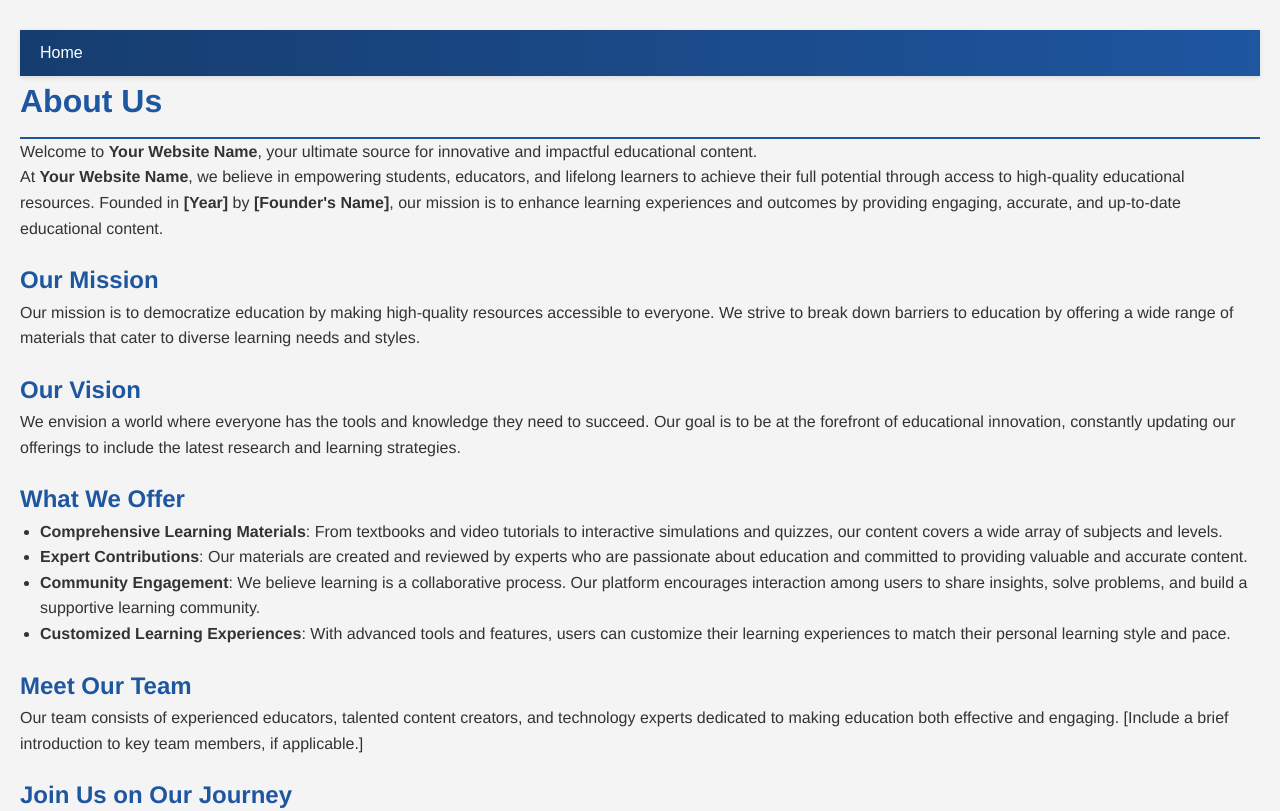
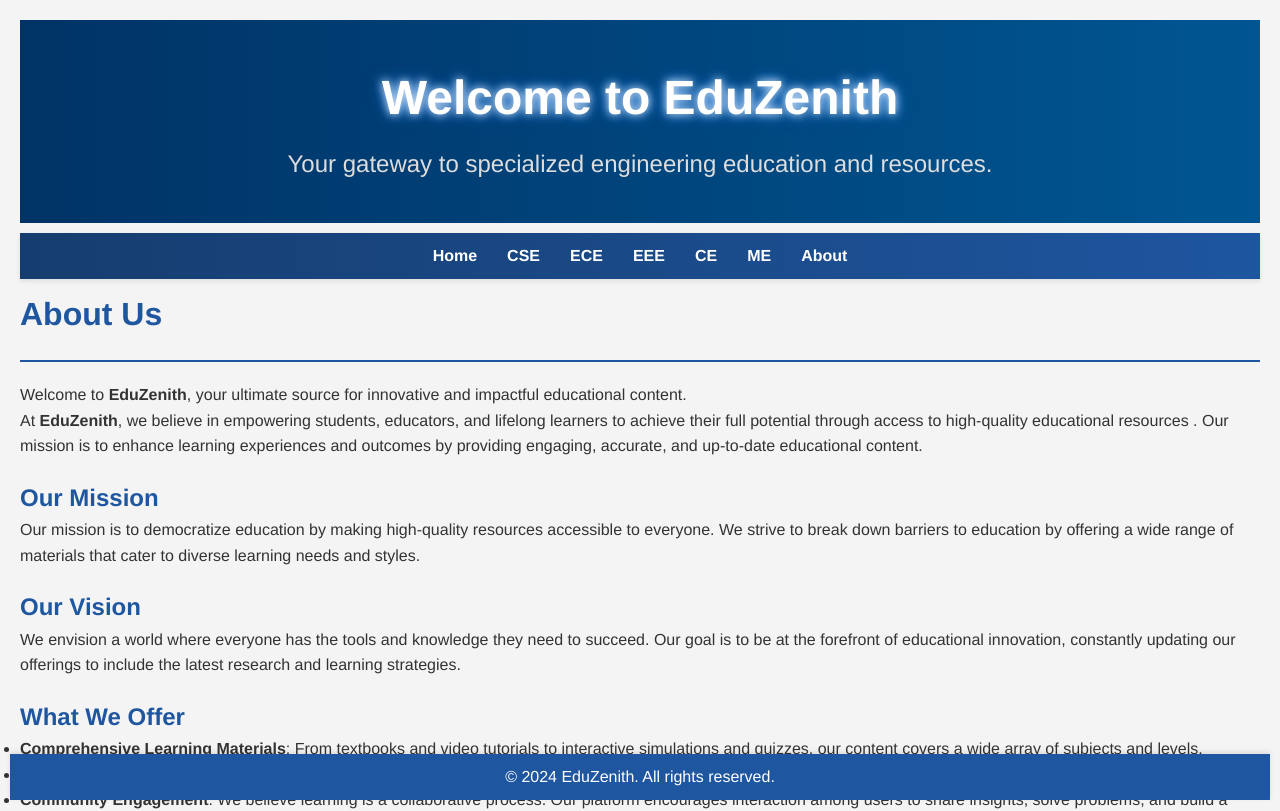
Before and after one commit to Manvitha236/Eduzenith-1, a React (Create React App) app: page /About in a window 1280 px wide. Shown: the top 811 px of the page. Built offline with nearby package versions, Linux system fonts and the light colour scheme.

Commit message:
aboutpage and footer font

```diff
--- a/src/Components/About.js
+++ b/src/Components/About.js
@@ -1,5 +1,39 @@
 import React, { useState } from 'react';
-import './AboutStyling.css';  // Make sure the path is correct
+import { Link } from 'react-router-dom';
+import './styles.css';
+// import About from './Components/About';
+const courses = [
+  {
+    id: 'CSE',
+    name: 'Computer Science Engineering',
+    image: 'https://via.placeholder.com/100?text=CSE',
+    description: 'Explore the world of computer science, including programming, data structures, and algorithms.',
+  },
+  {
+    id: 'ECE',
+    name: 'Electronics and Communication Engineering',
+    image: 'https://via.placeholder.com/100?text=ECE',
+    description: 'Learn about digital circuits, microprocessors, signal processing, and communication systems.',
+  },
+  {
+    id: 'EEE',
+    name: 'Electrical and Electronics Engineering',
+    image: 'https://via.placeholder.com/100?text=EEE',
+    description: 'Understand the principles of electrical circuits, control systems, power electronics, and machines.',
+  },
+  {
+    id: 'CE',
+    name: 'Civil Engineering',
+    image: 'https://via.placeholder.com/100?text=CE',
+    description: 'Study structural analysis, construction management, geotechnical engineering, and transportation systems.',
+  },
+  {
+    id: 'ME',
+    name: 'Mechanical Engineering',
+    image: 'https://via.placeholder.com/100?text=ME',
+    description: 'Learn about thermodynamics, fluid mechanics, heat transfer, and machine design.',
+  },
+];
 
 const About = () => {
   const [isOpen, setIsOpen] = useState(false);
@@ -7,32 +41,49 @@ const About = () => {
   const toggleMenu = () => {
     setIsOpen(!isOpen);
   };
+  const [isNavVisible, setIsNavVisible] = useState(false);
+
+  const handleHamburgerClick = () => {
+    setIsNavVisible(!isNavVisible);
+  };
 
   return (
-    <div style={{ padding: '20px', fontFamily: 'Arial, sans-serif' }}>
-    <>
-      <nav className="navbar">
-        <span className="logo" style={{display: isOpen ? "none" : "block"}}>Home</span>
-        <div className="nav-links" style={{display: isOpen ? "block" : "none"}}>
-          <a href="/">Home</a>
+    <div className="App">
+      <header>
+        <div className="header-content">
+          <h1>Welcome to EduZenith</h1>
+          <p>Your gateway to specialized engineering education and resources.</p>
         </div>
-        <div className="hamburger" onClick={toggleMenu}>
-          &#9776;
+      </header>
+      <nav>
+        <div className="hamburger" id="hamburger" onClick={handleHamburgerClick}>
+          <div></div>
+          <div></div>
+          <div></div>
         </div>
+        <ul id="nav-links" className={isNavVisible ? 'show' : ''}>
+          <li><Link to="/">Home</Link></li>
+          {courses.map((course) => (
+            <li key={course.id}>
+              <Link to={`/course/${course.id}`}>{course.id}</Link>
+            </li>
+          ))}
+          <li><Link to='/About'>About</Link></li>
+        </ul>
       </nav>
-    </>
+      <main>
+      <h1 class="ah1">About Us</h1>
+      <hr class="divider-line"></hr>
+      <p>Welcome to <strong>EduZenith</strong>, your ultimate source for innovative and impactful educational content.</p>
+      <p>At <strong>EduZenith</strong>, we believe in empowering students, educators, and lifelong learners to achieve their full potential through access to high-quality educational resources . Our mission is to enhance learning experiences and outcomes by providing engaging, accurate, and up-to-date educational content.</p>
 
-      <h1>About Us</h1>
-      <p>Welcome to <strong>Your Website Name</strong>, your ultimate source for innovative and impactful educational content.</p>
-      <p>At <strong>Your Website Name</strong>, we believe in empowering students, educators, and lifelong learners to achieve their full potential through access to high-quality educational resources. Founded in <strong>[Year]</strong> by <strong>[Founder's Name]</strong>, our mission is to enhance learning experiences and outcomes by providing engaging, accurate, and up-to-date educational content.</p>
-
-      <h2>Our Mission</h2>
+      <h2 class="ah2">Our Mission</h2>
       <p>Our mission is to democratize education by making high-quality resources accessible to everyone. We strive to break down barriers to education by offering a wide range of materials that cater to diverse learning needs and styles.</p>
 
-      <h2>Our Vision</h2>
+      <h2 class="ah2">Our Vision</h2>
       <p>We envision a world where everyone has the tools and knowledge they need to succeed. Our goal is to be at the forefront of educational innovation, constantly updating our offerings to include the latest research and learning strategies.</p>
 
-      <h2>What We Offer</h2>
+      <h2 class="ah2">What We Offer</h2>
       <ul>
         <li><strong>Comprehensive Learning Materials</strong>: From textbooks and video tutorials to interactive simulations and quizzes, our content covers a wide array of subjects and levels.</li>
         <li><strong>Expert Contributions</strong>: Our materials are created and reviewed by experts who are passionate about education and committed to providing valuable and accurate content.</li>
@@ -40,15 +91,29 @@ const About = () => {
         <li><strong>Customized Learning Experiences</strong>: With advanced tools and features, users can customize their learning experiences to match their personal learning style and pace.</li>
       </ul>
 
-      <h2>Meet Our Team</h2>
-      <p>Our team consists of experienced educators, talented content creators, and technology experts dedicated to making education both effective and engaging. [Include a brief introduction to key team members, if applicable.]</p>
+      <h2 class="ah2">Meet Our Team</h2>
+      <p>Meet Our Team
 
-      <h2>Join Us on Our Journey</h2>
-      <p>Whether you are a student looking for study aids, a teacher seeking resources for your classroom, or a curious mind eager to learn something new, <strong>Your Website Name</strong> is here to support your educational journey. Join us as we explore the possibilities of learning and inspire a new generation of thinkers and leaders.</p>
+Our team consists of experienced educators, talented content creators, and technology experts dedicated to making education both effective and engaging. Here are some of our key team members who have developed this website:</p>
+
+<h3>Alex Prince</h3>
+<p>Alex is a highly skilled developer with extensive experience in web development and technology integration. His expertise in building robust and user-friendly websites has been instrumental in the creation of this platform.</p>
+
+<h3>Sony Stark</h3>
+<p>Sony is a talented developer with a background in multimedia design and instructional technology. She excels at creating engaging and interactive web content, ensuring a seamless and visually appealing user experience.</p>
+<br></br>
+
+<p>Together, Alex and Sony have developed this website, combining their technical skills to create a comprehensive and engaging educational resource.</p>
+
+      <h2 class="ah2">Join Us on Our Journey</h2>
+      <p>Whether you are a student looking for study aids, a teacher seeking resources for your classroom, or a curious mind eager to learn something new, <strong>EduZenith</strong> is here to support your educational journey. Join us as we explore the possibilities of learning and inspire a new generation of thinkers and leaders.</p>
 
       <p>For inquiries, partnerships, or feedback, please contact us at [contact information].</p>
+      </main>
+      <footer>
+        <p class="fc">&copy; 2024 EduZenith. All rights reserved.</p>
+      </footer>
     </div>
-  );
+);
 };
-
 export default About;
--- a/src/Components/CourseDetail.js
+++ b/src/Components/CourseDetail.js
@@ -76,7 +76,7 @@ const CourseDetail = () => {
         </div>
       </main>
       <footer className="course-detail-footer">
-        <p>&copy; 2024 EduZenith. All rights reserved.</p>
+        <p class="fc">&copy; 2024 EduZenith. All rights reserved.</p>
       </footer>
     </div>
   );
--- a/src/Components/Home.js
+++ b/src/Components/Home.js
@@ -88,7 +88,7 @@ const Home = () => {
         </div>
       </main>
       <footer>
-        <p>&copy; 2024 EduZenith. All rights reserved.</p>
+        <p class="fc">&copy; 2024 EduZenith. All rights reserved.</p>
       </footer>
     </div>
   );
--- a/src/Components/SubjectList.js
+++ b/src/Components/SubjectList.js
@@ -218,7 +218,7 @@ const SubjectList = () => {
         </div>
       </main>
       <footer>
-        <p>&copy; 2024 EduZenith. All rights reserved.</p>
+        <p class="fc">&copy; 2024 EduZenith. All rights reserved.</p>
       </footer>
     </div>
   );
--- a/src/Components/styles.css
+++ b/src/Components/styles.css
@@ -9,6 +9,22 @@ body, h1, h2, h3, p, ul, li {
     font-family: 'Helvetica Neue', Helvetica, Arial, sans-serif;
     color: #333;
 }
+.ah1{
+    color: #1e56a0;
+    margin-bottom: 20px;
+    margin-top: 10px;
+}
+
+.ah2{
+    color: #1e56a0;
+    margin-top: 20px;
+}
+.divider-line {
+    border: none;
+    border-top: 2px solid  #1e56a0; /* Change this to customize the line style */
+    margin: 20px 0; /* Adjust this to add space around the line */
+  }
+
 h3 {
     padding: 20px;
 }
@@ -18,6 +34,9 @@ body {
     line-height: 1.6;
     padding: 20px;
     font-size: 16px;
+}
+main{
+    margin-bottom: 30px;
 }
 
 header {
@@ -424,6 +443,10 @@ footer {
     right: 10px; /* Ensure it extends to the right edge */
     box-shadow: 0 -2px 5px rgba(0,0,0,0.1);
   }
+.fc{
+    color: white;
+
+}
 #courseContainer div{
     height:100%;
 }
```
